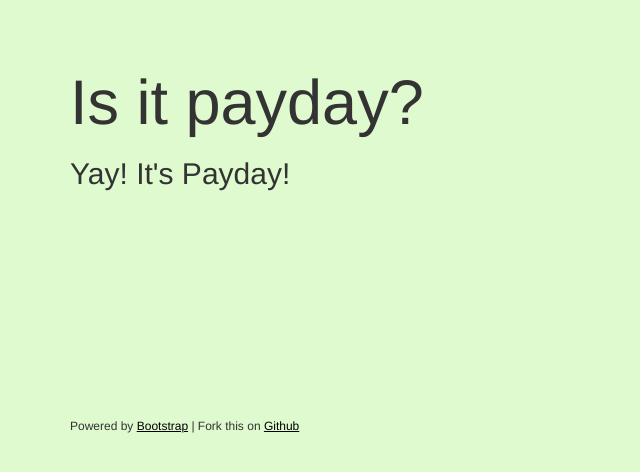
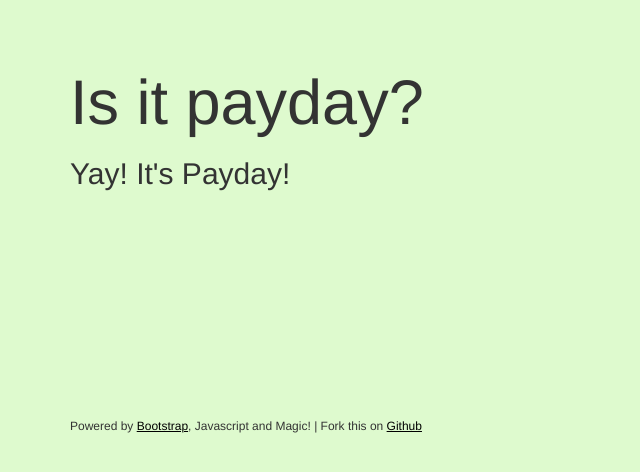
Before and after one commit to scrabill/is-it-payday, a plain HTML site: page index.html in a window 1280 px wide. Shown: the whole page, without its empty margins (0-640 px from the left). Drawn offline with nearby package versions, Linux system fonts and the light colour scheme.

Commit message:
Update links

```diff
--- a/index.html
+++ b/index.html
@@ -24,7 +24,7 @@
       <h1>Is it payday?</h1>
       <h2 id="PayDay">Sorry, I can't find today's date</h2>
 
-      <p>Powered by <a href="https://getbootstrap.com">Bootstrap</a> | Fork this on <a href="https://github.com/scrabill">Github</a></p>
+      <p>Powered by <a href="https://getbootstrap.com">Bootstrap</a>, Javascript and Magic! | Fork this on <a href="https://github.com/scrabill/is-it-payday">Github</a></p>
 
     </div>
 
```
